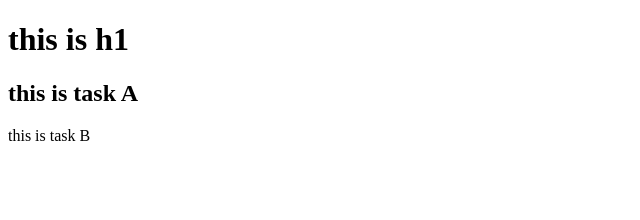
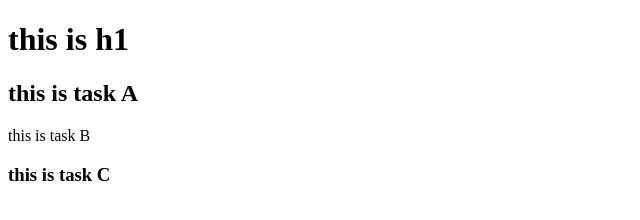
Before and after one commit to datle789/BTLtest1, a plain HTML site: page index.html in a window 1280 px wide. Shown: the whole page, without its empty margins (0-640 px from the left). Drawn offline with Linux system fonts and the light colour scheme.

Commit message:
h3 added

```diff
--- a/index.html
+++ b/index.html
@@ -10,5 +10,7 @@
     <h1>this is h1</h1>
     <h2>this is task A</h2>
     <p>this is task B</p>
+    <h3>this is task C</h3>
+
 </body>
 </html>
```
